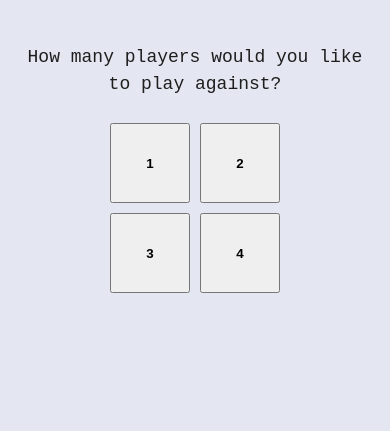
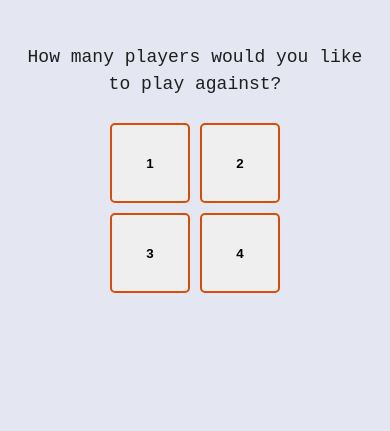
Before and after one commit to devlarabar/liars-dice, a plain HTML site: page index.html in a window 390 px wide. Shown: the part 251-682 px from the top of the page. Drawn offline with Linux system fonts and the light colour scheme; a web font is replaced by a local one.

Commit message:
improved mobile responsiveness

```diff
--- a/css/style.css
+++ b/css/style.css
@@ -9,13 +9,20 @@ html / body styles
 :root {
     --body-bg: #e2e2e2;
     --main-bg: rgba(255, 255, 255, 0.65);
+    --movesList-bg: #fff;
     --otherplayers-bg: #f3f3f3;
+    --playerboard-stripe-bg: #D1D1D1;
     --accent-bg: #E4E7F1;
     --color-button: #474350;
     --header-bg: #D64F0A;
     --accent-color: #519e8a;
     --accent-color2: #f26419;
+    --botBid-bg: #ddd;
+    --liar-event-bg: #cacaca;
+    --playerChooseButtons-bg: #EFEFEF;
+    --p1border: #ededed;
     --font-color: #1E1E1E;
+    --font-botBid: #1E1E1E;
     --font-color-light: #fff;
     --font-family-main: "Roboto", "Helvetica", sans-serif;
     --font-family-playerNames: "Helvetica", sans-serif;
@@ -29,7 +36,18 @@ html {
 }
 .darkMode {
     --body-bg: #252525;
-    --font-color: #f5f5f5;
+    --font-color: #f4f4f4;
+    --otherplayers-bg: #4F4B59;
+    --playerboard-stripe-bg: #5F5A6B;
+    --botBid-bg: #474350;
+    --liar-event-bg: #6F697D;
+    --movesList-bg: #5F5A6B;
+    --main-bg: #5F5A6B;
+    --p1border: #474350;
+    --font-botBid: #fff;
+    --header-bg: #101010;
+    --accent-bg: #252525;
+    --playerChooseButtons-bg: #5F5A6B;
 }
 body {
     background-color: var(--body-bg);
@@ -40,18 +58,21 @@ body {
     display: flex;
     justify-content: center;
     align-items: center;
-    min-height: 70vh;
+    height: 100vh; /* Fallback for browsers that do not support Custom Properties */
+    max-height: 100vh; /* Fallback for browsers that do not support Custom Properties */
+    height: calc(var(--vh, 1vh) * 100 - 0.5vh);
+    max-height: calc(var(--vh, 1vh) * 100 - 0.5vh);
 }
 main {
     width: 100%;
-    /* max-width: 500px; */
+    max-width: 900px;
     height: 100%;
     padding: 0px;
     margin: 10px auto;
-    border-radius: 5px;
-    /* box-shadow: 0px 1px 3px rgba(0, 0, 0, 0.3); */
     background: var(--main-bg);
-    border-radius: 30px;
+    display: flex;
+    flex-direction: column;
+    justify-content: space-between;
 }
 button {
     margin: 5px;
@@ -78,7 +99,7 @@ header {
     color: var(--font-color-light);
     letter-spacing: 1px;
     font-weight: normal;
-    border-radius: 30px 30px 0 0;
+    /* border-radius: 30px 30px 0 0; */
 }
 header a {
     color: #fff;
@@ -119,8 +140,10 @@ game log
 ******************** */
 .movesListContainer {
     padding: 20px;
-    height: 250px;
+    min-height: 250px;
     overflow: auto;
+    flex: 2;
+    background: var(--movesList-bg);
 }
 .movesListIntro {
     display: block;
@@ -175,8 +198,8 @@ game log
     clear: both;
 }
 .botBidLi {
-    background: #ddd;
-    color: #1E1E1E;
+    background: var(--botBid-bg);
+    color: var(--font-botBid);
     align-self: flex-end;
 }
 .liarCall {
@@ -184,7 +207,7 @@ game log
     color: #fff;
 }
 .liarEvent {
-    background: #cacaca;
+    background: var(--liar-event-bg);
 }
 .winner {
     background: green;
@@ -203,11 +226,11 @@ player boards
 ******************** */
 #player1Board {
     grid-area: p1;
-    height: 130px;
+    max-height: 130px;
     display: grid;
     grid-template-areas: 'dice dice' 'diceRemaining lastBid';
     grid-template-columns: 1fr 1fr;
-    border-bottom: 2px solid #EDEDED;
+    border-bottom: 2px solid var(--p1border);
 }
 .p1DiceDisplay {
     list-style-type: none;
@@ -216,7 +239,7 @@ player boards
     align-items: center;
     margin: auto;
     grid-area: dice;
-    height: 75px;
+    padding-top: 10px;
 }
 #player1Board .diceRemaining {
     grid-area: diceRemaining;
@@ -227,6 +250,7 @@ player boards
     grid-area: lastBid;
     text-align: right;
     padding-right: var(--padding);
+    flex: 1;
 }
 .p1DiceDisplay img {
     width: 75px;
@@ -235,23 +259,34 @@ player boards
 .playerBots {
     grid-area: pBots;
     gap: 0px;
+    flex-flow: column nowrap;
+    flex: 1;
 }
 .playerBots h2 {
     width: 150px;
+    text-align: right;
+    flex: 1;
+}
+.pBot .lastBid {
+    flex: 1;
     text-align: left;
 }
 .pBot {
     background: var(--otherplayers-bg);
     flex-basis: 100%;
     justify-content: space-between;
-    padding: 3px 8px;
+    justify-items: stretch;
+    padding: 3px 15px;
     align-items: center;
+    flex: 1;
 }
 .pBot:nth-of-type(-2n + 3) {
-    background: #d6d6d6;
+    background: var(--playerboard-stripe-bg);
 }
 .diceRemaining {
-    text-align: right;
+    text-align: center;
+    font-size: 1.8rem;
+    flex: 1;
 }
 #player2Board {
     grid-area: p2;
@@ -283,6 +318,8 @@ buttons and inputs
 form {
     justify-content: center;
     align-items: center;
+    padding-top: 10px;
+    border-top: 2px solid var(--p1border);
 }
 input[type="number"] {
     width: 80px;
@@ -348,6 +385,9 @@ choose players popup
     height: 80px;
     font-weight: bold;
     padding: 20px;
+    background: var(--playerChooseButtons-bg);
+    border: 2px solid var(--header-bg);
+    border-radius: 5px;
 }
 
 /* ********************
@@ -384,10 +424,6 @@ media queries
     main {
         margin-top: 0;
         margin-bottom: 0;
-        min-height: 100%;
-        display: flex;
-        flex-direction: column;
-        justify-content: space-between;
     }
     header {
         border-radius: 0;
@@ -399,9 +435,9 @@ media queries
         width: 50px;
         height: 50px;
     }
-    .movesListContainer {
+    /* .movesListContainer {
         height: 240px;
-    }
+    } */
 }
 @media all and (max-width: 330px) {
     #player1Board {
@@ -423,8 +459,8 @@ media queries
         width: 40px;
         height: 40px;
     }
-    .movesListContainer {
-        height: 220px;
+    /* .movesListContainer {
+        height: 220px; */
     }
     h1, header {
         font-size: 2rem;
--- a/index.html
+++ b/index.html
@@ -27,9 +27,9 @@
         </div>
 
         <section class="hidden">
-        <nav>
+        <!-- <nav>
             <button id="darkMode">Light/Dark</button>
-        </nav>
+        </nav> -->
 
         <label for="playerOneName">Player 1 Name</label>
         <input type="text" id="playerOneName" placeholder="Enter your name">
@@ -48,6 +48,7 @@
                     <h1><i class="fa-solid fa-cube"></i> Liar's Dice</h1>
                     <span>
                         <a href="#" id="newGameBtn"><i class="fa-solid fa-arrow-rotate-right"></i>
+                            <a href="#" id="darkMode"><i class="fa-solid fa-moon"></i></a>
                         <a href="https://github.com/devlarabar/liars-dice"><i class="fa-brands fa-github"></i></a>
                     </span>
                 </header>
--- a/js/main.js
+++ b/js/main.js
@@ -811,7 +811,6 @@ const game = {
         gameBoard.choosePlayersPopup.classList.remove('hidden')
         game.choosePlayers()
 
-        localStorage.clear()
         game.newGameStarted = true
         game.players.forEach(x => {
             x.numDice = 5
@@ -1036,13 +1035,44 @@ gameBoard.showDiceBtn.addEventListener('click', liar.liarShowDice.bind(liar))
 gameBoard.newGameBtn.addEventListener('click', game.newGame.bind(game))
 
 /*----------------------------------------
-add event listeners for non-game-related things
+layout
 ----------------------------------------*/
 //dark mode toggle
 darkMode.addEventListener('click', changeMode)
 function changeMode() {
     document.body.classList.toggle('darkMode')
+    document.querySelector('#darkMode i').classList.toggle('fa-moon')
+    document.querySelector('#darkMode i').classList.toggle('fa-sun')
+
+    //remember choice
+    if (document.body.classList.contains('darkMode')) {
+        localStorage.setItem('theme', 'dark')
+    } else {
+        localStorage.setItem('theme', 'light')
+    }
 }
+
+if (localStorage.getItem('theme') == 'dark') {
+    document.body.classList.add('darkMode')
+    document.querySelector('#darkMode i').classList.remove('fa-moon')
+    document.querySelector('#darkMode i').classList.add('fa-sun')
+} else {
+    document.body.classList.remove('darkMode')
+    document.querySelector('#darkMode i').classList.add('fa-moon')
+    document.querySelector('#darkMode i').classList.remove('fa-sun')
+}
+
+//layout responsiveness for mobile from: https://css-tricks.com/the-trick-to-viewport-units-on-mobile/
+// First we get the viewport height and we multiple it by 1% to get a value for a vh unit
+let vh = window.innerHeight * 0.01;
+// Then we set the value in the --vh custom property to the root of the document
+document.documentElement.style.setProperty('--vh', `${vh}px`);
+// We listen to the resize event
+window.addEventListener('resize', () => {
+    // We execute the same script as before
+    let vh = window.innerHeight * 0.01;
+    document.documentElement.style.setProperty('--vh', `${vh}px`);
+  });
 
 /*----------------------------------------
 on page load, choose players
```
